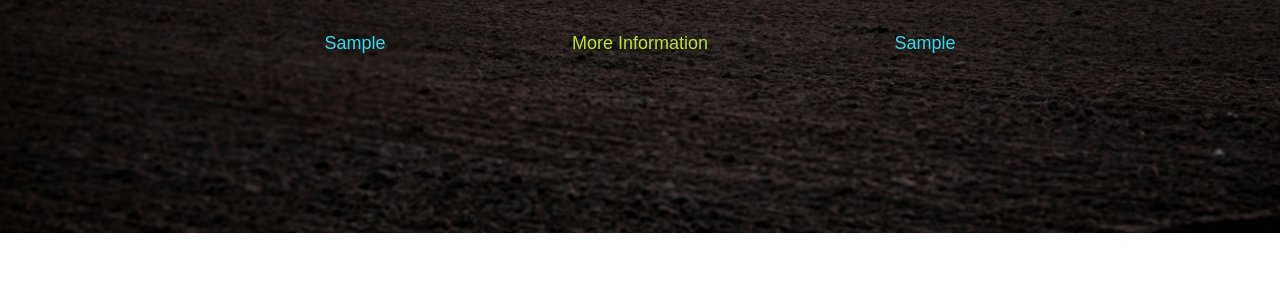
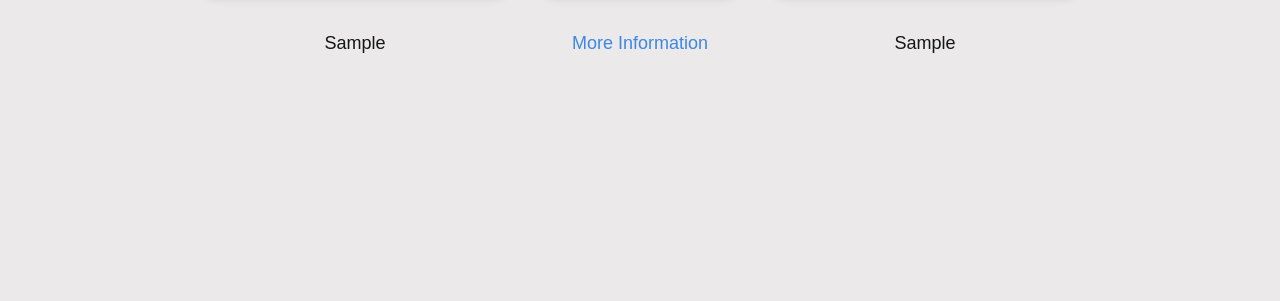
Before and after one commit to RiteshKolate21/Agro_Expert, a Flask app: template templates/result.html in a window 1280 px wide. Shown: the part 499-800 px from the top of the page. Run offline with Flask 2, Linux system fonts and the light colour scheme; the template is opened without the code that fills it: most values are stand-ins (such as "Sample title", 1, 10 or a date in 2020); parts of the project's set-up code (start-up, migrations or seed data) failed here and were passed over.

Commit message:
Update result.html

```diff
--- a/templates/result.html
+++ b/templates/result.html
@@ -10,10 +10,8 @@
             font-family: Arial, sans-serif;
             margin: 0;
             padding: 0;
-            background-image: url("/static/tractor.jpg");
-            background-position: center;
-            background-size: cover;
-            background-repeat: no-repeat;
+            background:#ebe9e9
+
         }
 
         header {
@@ -64,13 +62,13 @@
 
         .image-name {
             font-size: 18px;
-            color: #33d9e8;
+            color: #151616;
             margin-top: 10px;
         }
 
         .more-info {
             font-size: 18px;
-            color: #b8e13e;
+            color: #3e87e1;
             margin-top: 10px;
         }
     </style>
```
